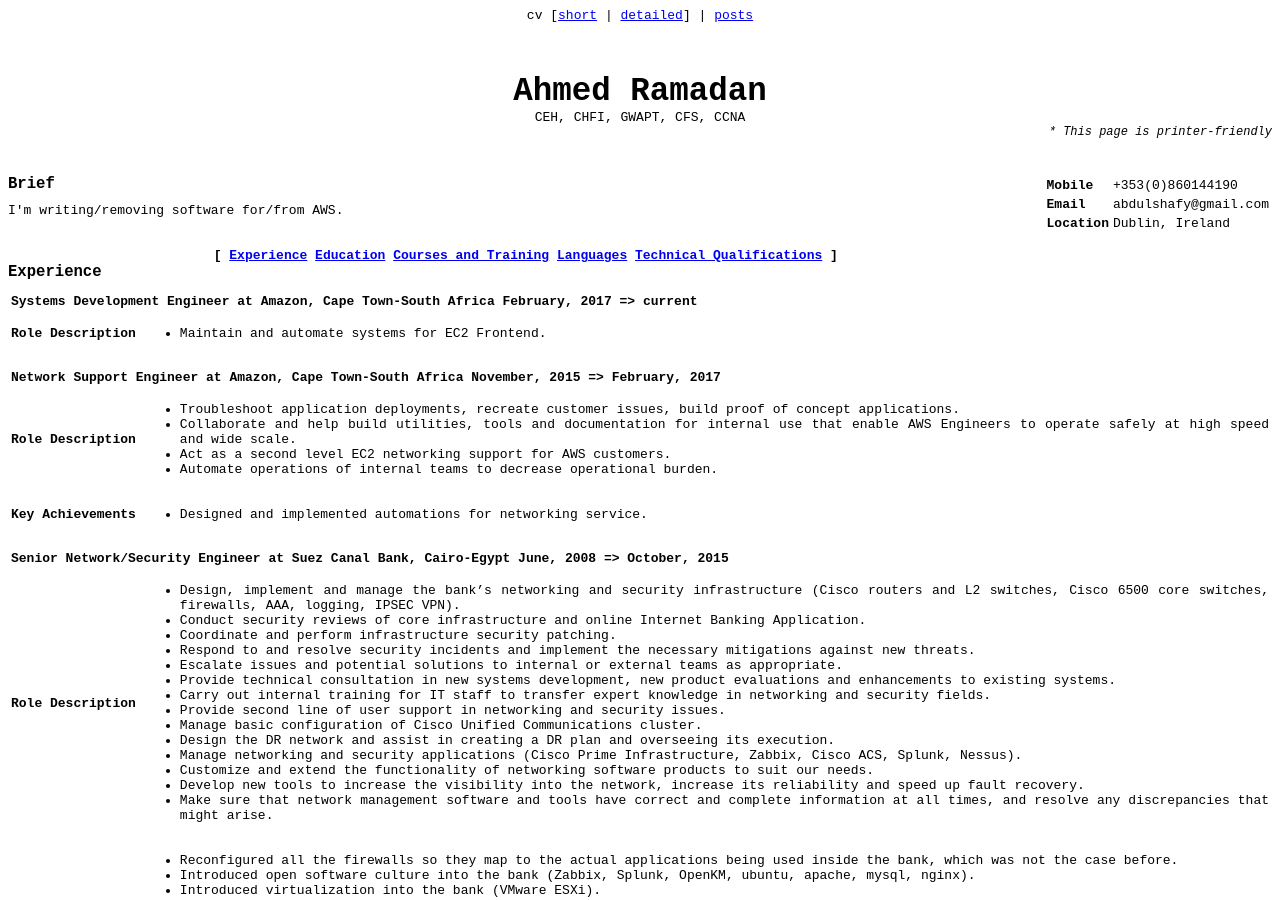
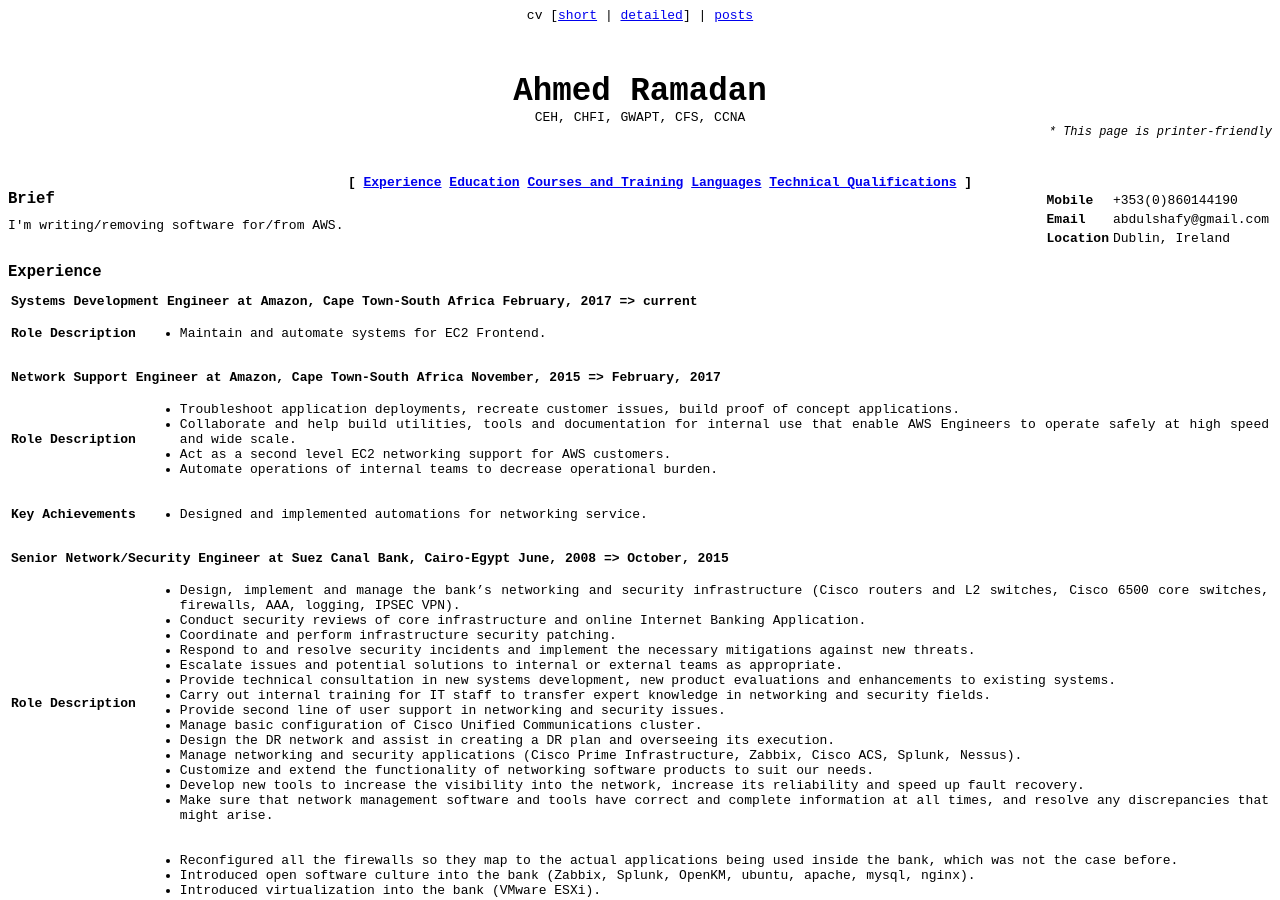
Before and after one commit to 0xcurb/0xcurb.github.io, a Jekyll site: the page built from cv/detailed.html, in a window 1280 px wide and 900 px high. Built offline with Jekyll 4.4.1, drawn with Linux system fonts in a browser that asks for light colours.

Commit message:
Update detailed.html

```diff
--- a/cv/detailed.html
+++ b/cv/detailed.html
@@ -3,9 +3,6 @@
 title: Detailed CV
 ---
 {% include cv-header.html %}
-{% include contact-card.html %}
-{% include cv-summary.html %}
-
 <nav id='toc'>
   <ul>
     <li>[</li>
@@ -17,6 +14,8 @@
     <li>]</li>
   </ul>
 </nav>
+{% include contact-card.html %}
+{% include cv-summary.html %}
 
 <section id='experience'>
   <div class='section-title'>Experience</div>
```
